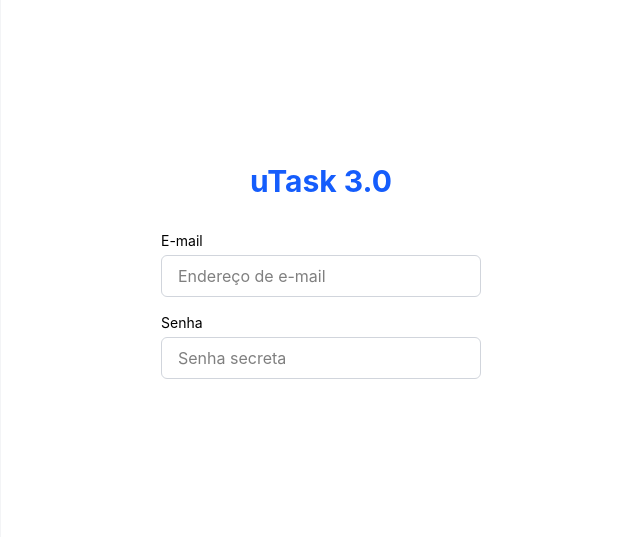
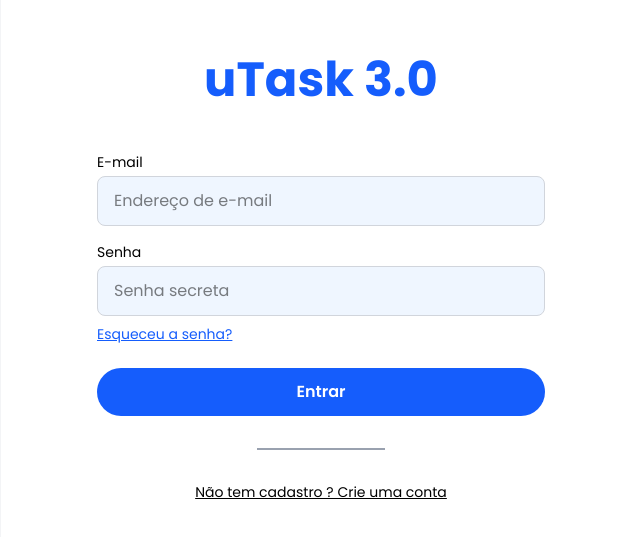
Before and after one commit to miguelnsimoes/utask-3.0, a React (Vite) app in the folder frontend/: page / in a window 1280 px wide. Shown: the part 121-658 px from the top of the page, without its empty margins (639-1279 px from the left). Built offline with nearby package versions, Linux system fonts and the light colour scheme.

Commit message:
add fontes e cores, terminando parte direita do login

```diff
--- a/frontend/index.html
+++ b/frontend/index.html
@@ -4,7 +4,8 @@
     <meta charset="UTF-8" />
     <link rel="icon" type="image/svg+xml" href="/favicon.svg" />
     <meta name="viewport" content="width=device-width, initial-scale=1.0" />
-    <title>frontend</title>
+    <link href="https://fonts.googleapis.com/css2?family=Poppins:wght@300;400;600;700&display=swap" rel="stylesheet">
+    <title>uTask 3.0</title>
   </head>
   <body>
     <div id="root"></div>
--- a/frontend/src/index.css
+++ b/frontend/src/index.css
@@ -1 +1,8 @@
 @import "tailwindcss";
+
+@theme {
+  --font-poppins: 'Poppins', sans-serif;
+  --color-primary: #4890F5;
+  --color-dark-bg: #3D3D3D;
+  --color-dark-card: #535353;
+}
--- a/frontend/src/pages/Login.tsx
+++ b/frontend/src/pages/Login.tsx
@@ -1,28 +1,35 @@
 export function Login() {
   return (
-    <div className="flex h-screen">
+    <div className="flex h-screen font-poppins">
 
       <div className="w-1/2 bg-gray-100">
       </div>
 
-      <div className="w-1/2 flex flex-col items-center justify-center">
-        <h1 className="text-3xl font-bold text-blue-600 mb-8">uTask 3.0</h1>
+      <div className="w-1/2 flex flex-col items-center justify-center px-20">
+        <h1 className="text-5xl font-bold text-blue-600 mb-12">uTask 3.0</h1>
 
-        <div className="flex flex-col w-80 mb-4">
+        <div className="flex flex-col w-full max-w-md">
           <label className="text-sm mb-1">E-mail</label>
           <input
             type="email"
             placeholder="Endereço de e-mail"
-            className="border border-gray-300 rounded-md px-4 py-2 outline-none focus:border-blue-500 mb-4"
+            className="border border-gray-300 rounded-lg px-4 py-3 mb-4 outline-none bg-blue-50 focus:border-blue-500"
           />
           <label className="text-sm mb-1">Senha</label>
           <input
-            type="senha"
+            type="password"
             placeholder="Senha secreta"
-            className="border border-gray-300 rounded-md px-4 py-2 outline-none focus:border-blue-500"
+            className="border border-gray-300 rounded-lg px-4 py-3 outline-none bg-blue-50 focus:border-blue-500"
           />
 
+          <a href="#" className="text-sm text-blue-600 mt-2 mb-6 underline">Esqueceu a senha?</a>
+
+          <button className="bg-blue-600 text-white py-3 rounded-full font-semibold hover:bg-blue-700 transition">Entrar</button>
+
+            <hr className="my-8 w-32 mx-auto border-1 border-gray-400" />
+            <p className="text-center text-sm underline">Não tem cadastro  ? Crie uma conta</p>
         </div>
+
       </div>
 
     </div>
```
